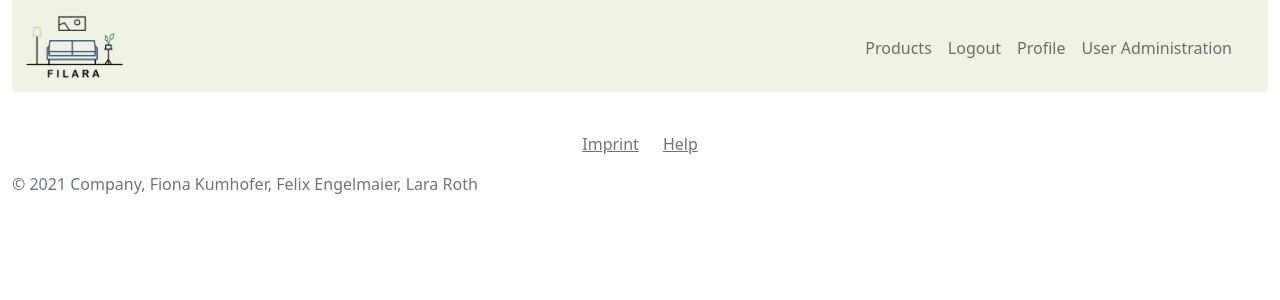
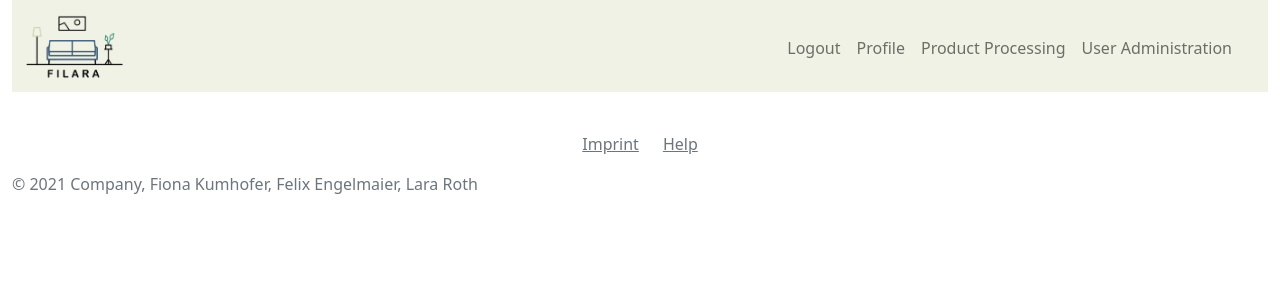
Before and after one commit to wi20b061/Webentwicklungsprojekt, a PHP site: page /WebScriptingProject/index.php in a window 1280 px wide. Shown: the top 300 px of the page. Run offline with PHP 8.4, Linux system fonts and the light colour scheme; a user stored in the database is signed in.

Commit message:
Navbar changed

```diff
--- a/Frontend/sites/nav.php
+++ b/Frontend/sites/nav.php
@@ -21,9 +21,6 @@
     </button>
       <div class="collapse navbar-collapse" id="navbarSupportedContent">
         <ul class="navbar-nav me-auto mb-2 mb-lg-0">
-          <li class="nav-item mt-1">
-            <a class="nav-link" href="products.php">Products</a>
-          </li>
           <?php
             //Überprüfung ob der User bereits eingeloggt ist, sollte das der fall sein, wird das if statement ausgeführt
             //und der User sieht die tickets, profile Page und den Logout button.
@@ -49,9 +46,10 @@
             //wenn der User ein Admin ist
 
               if(isset($_SESSION["adminUser"])&&$_SESSION["adminUser"]== 1){
+                echo "<li class='nav-item mt-1'><a class='nav-link' href='productProcessing.php'>Product Processing</a></li>";
                 echo "<li class='nav-item mt-1'><a class='nav-link' href='userAdministration.php'>User Administration</a></li>";
-
               }else{
+                echo "<li class='nav-item mt-1'><a class='nav-link' href='products.php'>Products</a></li>";
                 echo "<li class='nav-item ms-4' id='shoppingCart'><i class='bi bi-basket-fill' style='font-size: 2rem; color: #365370;'></i></li>";
                 echo "<li class='nav-item ms-1'><div class='' id='productCount' style='color: #365370; font-weight: bold;'>0</div></li>";
               }
```
